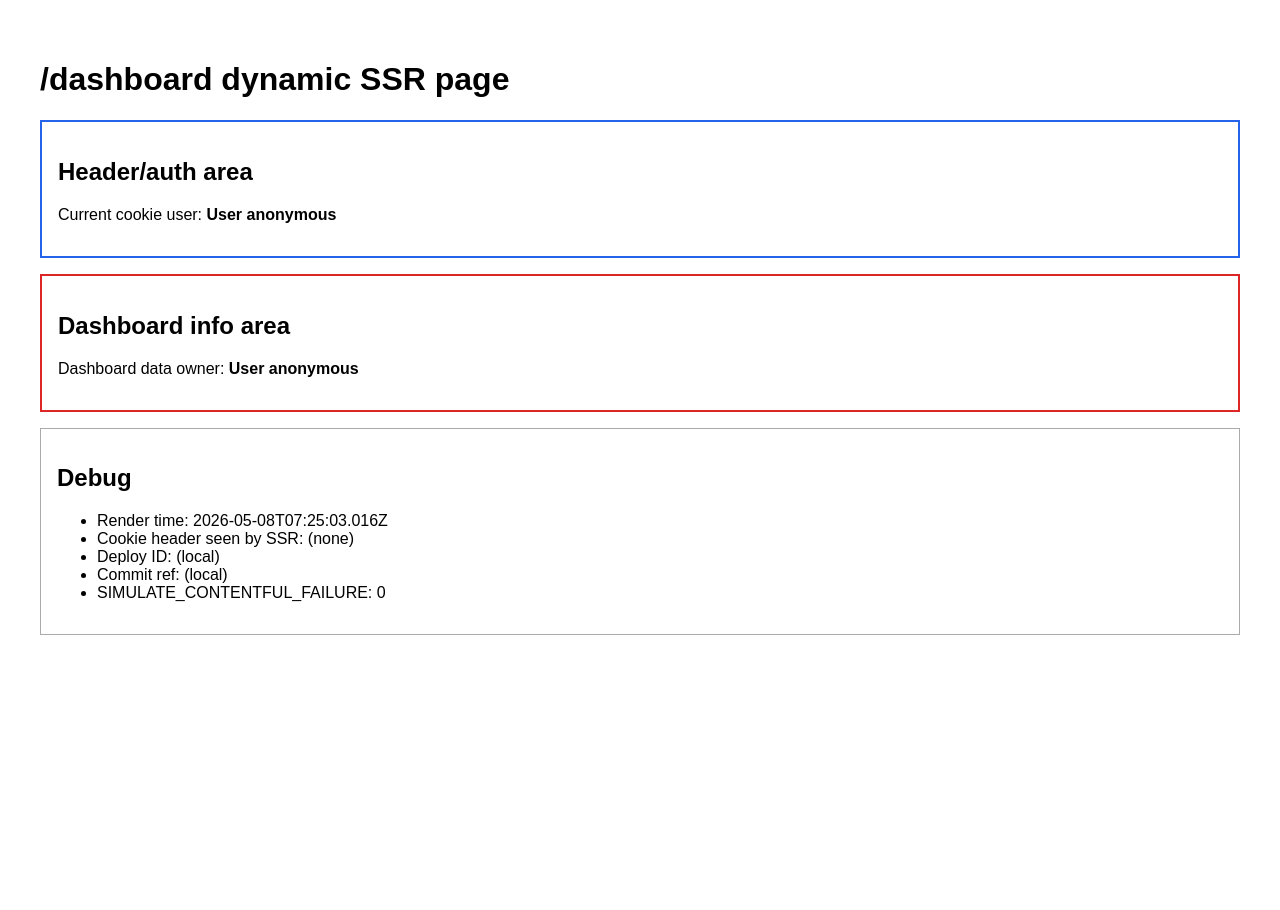
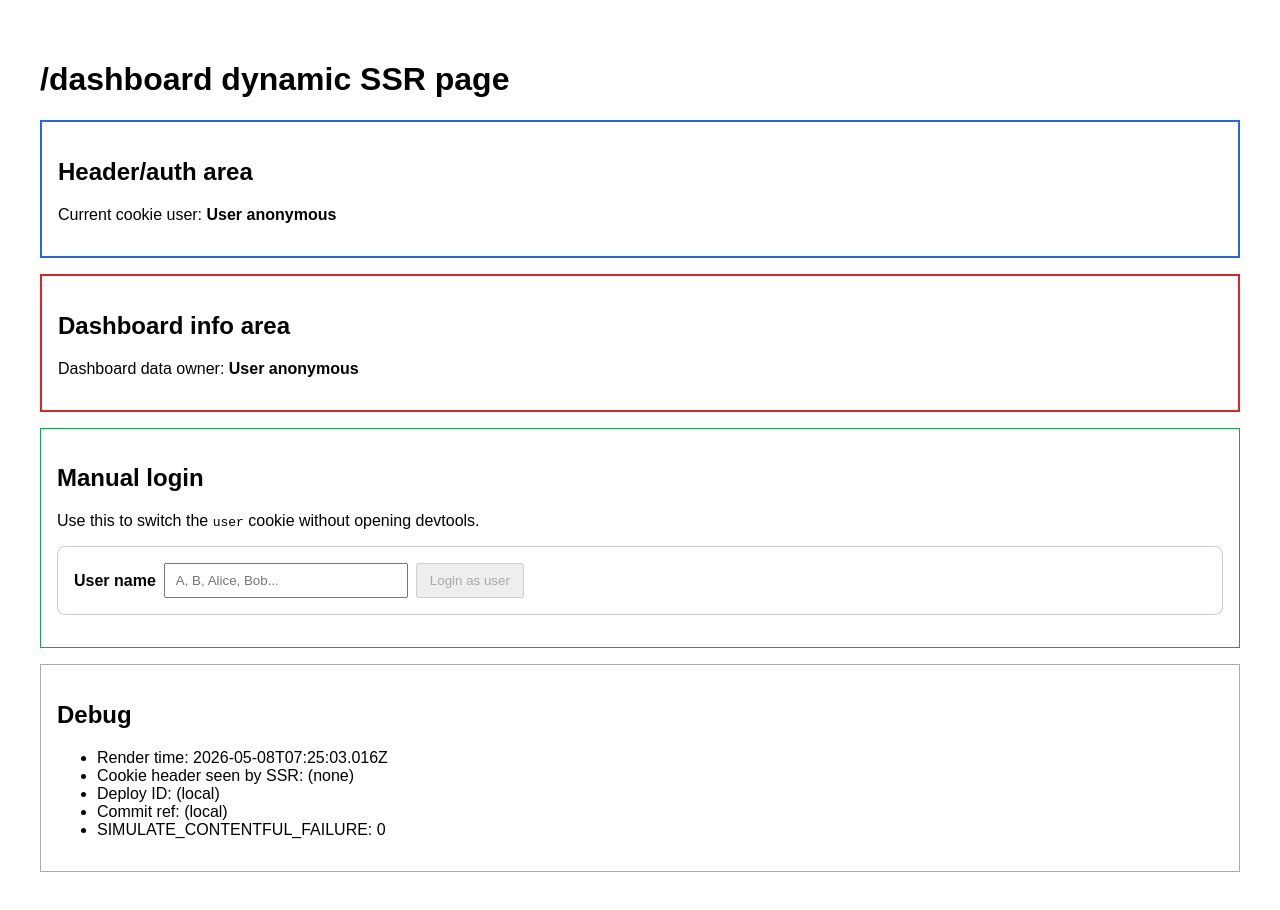
Before and after one commit to dunfe/netlify-next-first-user-cache-repro, a Next.js app: page /dashboard in a window 1280 px wide. Before the commit the page ends 800 px from the top, so only its background shows below. Built offline with nearby package versions, Linux system fonts and the light colour scheme; no server answers.

Commit message:
Add manual login form for repro

```diff
--- /dev/null
+++ b/app/LoginForm.tsx
@@ -0,0 +1,58 @@
+'use client'
+
+import { useState, type FormEvent } from 'react'
+import { useRouter } from 'next/navigation'
+
+type LoginFormProps = {
+  initialUser?: string
+}
+
+export function LoginForm({ initialUser = '' }: LoginFormProps) {
+  const router = useRouter()
+  const [user, setUser] = useState(initialUser)
+
+  function login(event: FormEvent<HTMLFormElement>) {
+    event.preventDefault()
+
+    const normalizedUser = user.trim()
+    if (!normalizedUser) {
+      return
+    }
+
+    document.cookie = `user=${encodeURIComponent(normalizedUser)}; Path=/; Max-Age=31536000; SameSite=Lax`
+    router.push('/dashboard')
+    router.refresh()
+  }
+
+  return (
+    <form
+      onSubmit={login}
+      style={{
+        display: 'flex',
+        flexWrap: 'wrap',
+        gap: 8,
+        alignItems: 'center',
+        padding: 16,
+        border: '1px solid #ccc',
+        borderRadius: 8,
+        margin: '16px 0',
+      }}
+    >
+      <label htmlFor="user-name" style={{ fontWeight: 700 }}>
+        User name
+      </label>
+      <input
+        id="user-name"
+        name="user"
+        value={user}
+        onChange={(event) => setUser(event.target.value)}
+        placeholder="A, B, Alice, Bob..."
+        autoComplete="off"
+        style={{ minWidth: 220, padding: '8px 10px' }}
+      />
+      <button type="submit" disabled={!user.trim()} style={{ padding: '8px 12px', cursor: user.trim() ? 'pointer' : 'not-allowed' }}>
+        Login as user
+      </button>
+    </form>
+  )
+}
--- a/app/dashboard/page.tsx
+++ b/app/dashboard/page.tsx
@@ -1,4 +1,5 @@
 import { cookies, headers } from 'next/headers'
+import { LoginForm } from '../LoginForm'
 
 export const dynamic = 'force-dynamic'
 export const revalidate = 0
@@ -38,6 +39,12 @@ export default async function DashboardPage() {
         </p>
       </section>
 
+      <section style={{ padding: 16, border: '1px solid #16a34a', marginBottom: 16 }}>
+        <h2>Manual login</h2>
+        <p>Use this to switch the <code>user</code> cookie without opening devtools.</p>
+        <LoginForm initialUser={userForHeader.id === 'anonymous' ? '' : userForHeader.id} />
+      </section>
+
       <section style={{ padding: 16, border: '1px solid #aaa' }}>
         <h2>Debug</h2>
         <ul>
```
Also changed, not shown: app/page.tsx (+6 -2 lines), 1 other file (tests, documents, lock files or other folders).
